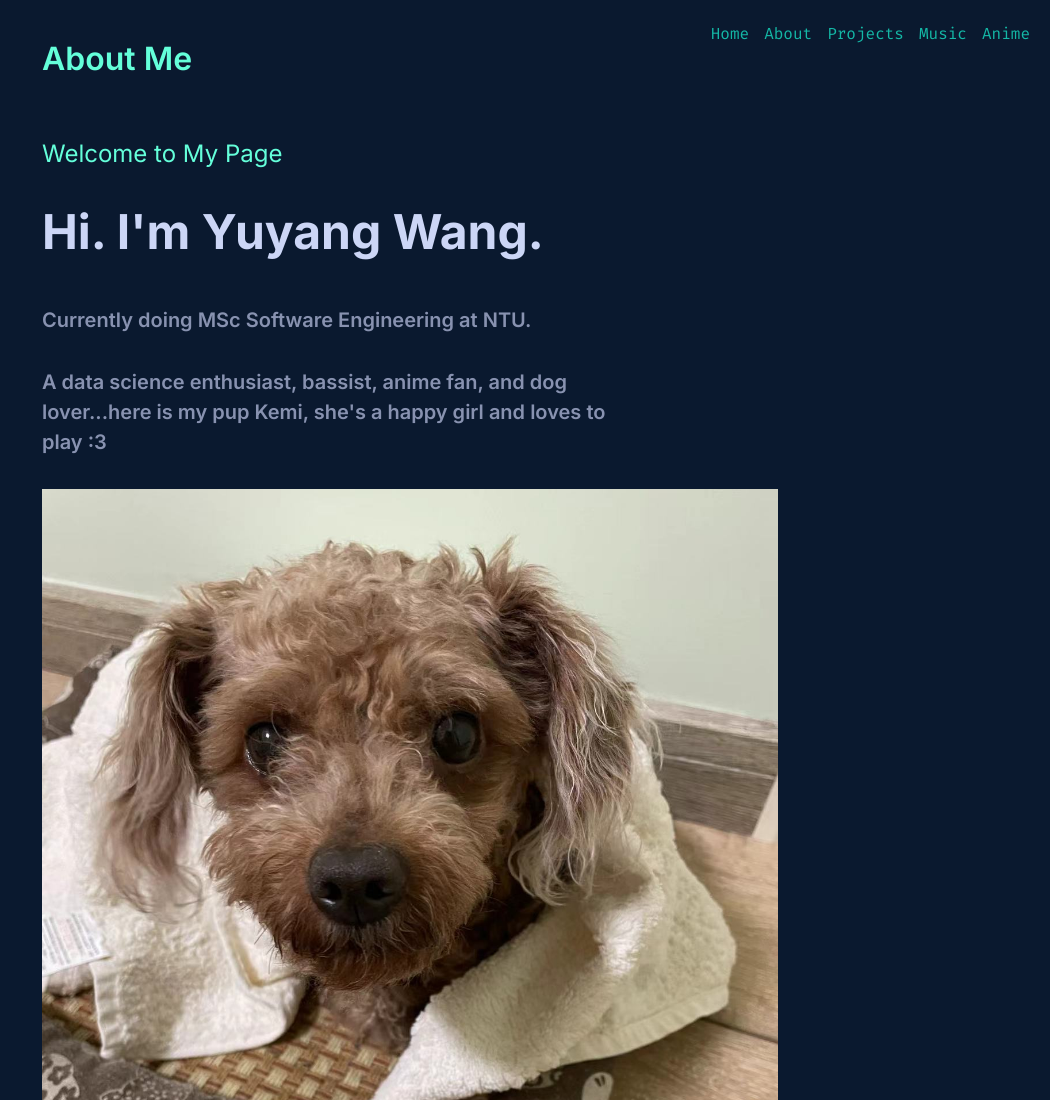
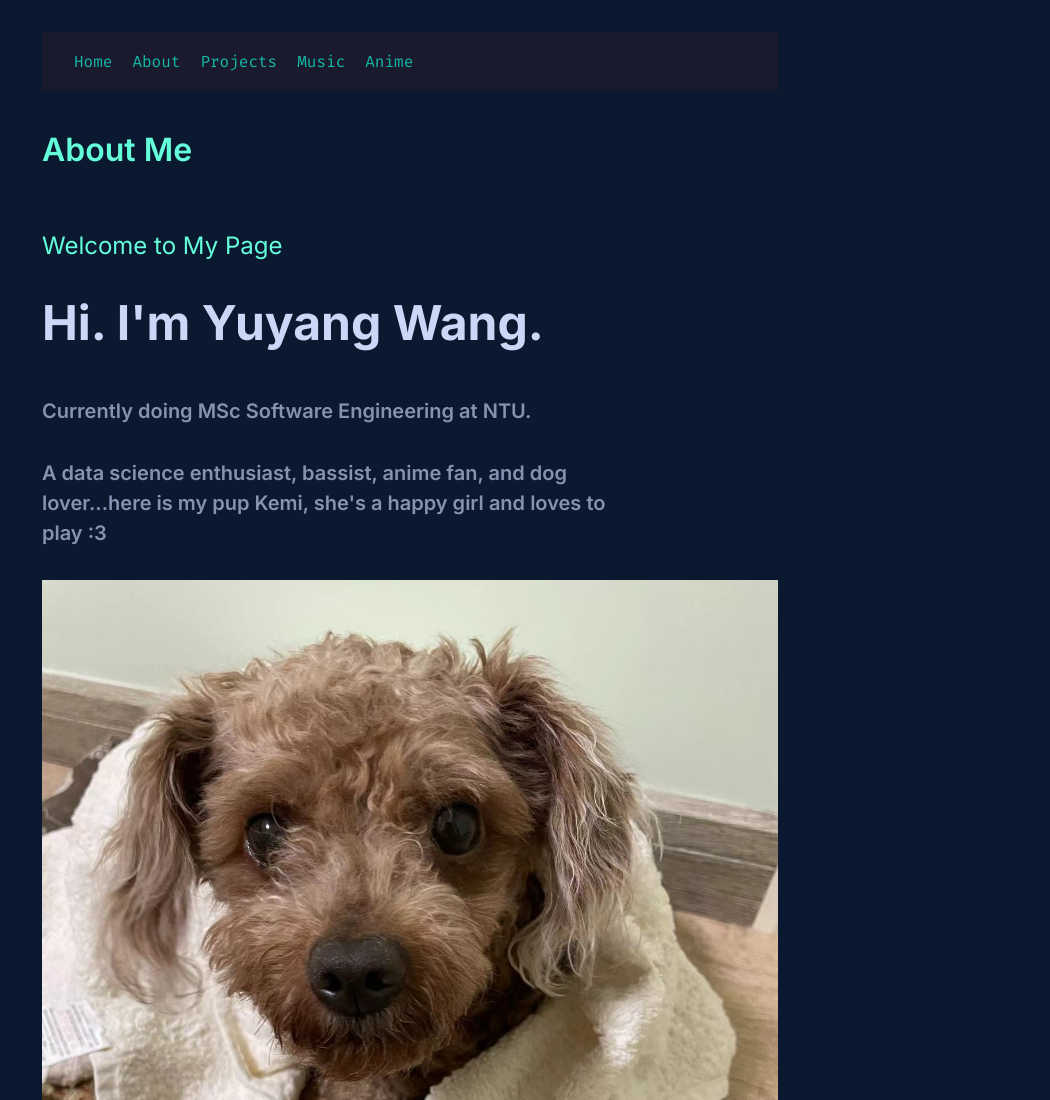
Before and after one commit to Haru-Tachibana/about-me, a Gatsby site: page / in a window 1280 px wide. Shown: the top 1100 px of the page, without its empty margins (230-1280 px from the left). Built offline with nearby package versions, Linux system fonts and the light colour scheme; Gatsby itself is replaced by a stand-in of ours.

Commit message:
new NavBar

```diff
--- a/src/components/NavBar.css
+++ b/src/components/NavBar.css
@@ -1,9 +1,10 @@
 .nav {
-  position: absolute;
-  top: 20px;
-  right: 20px;
   display: flex;
-  gap: 15px;
+  gap: 20px;
+  background-color: #1a1a2e; /* dark navy background */
+  padding: 1rem 2rem;        /* space inside navbar */
+  position: relative;
+  margin-bottom: 2rem;       /* remove absolute to keep navbar at top */
 }
 
 .nav a {
@@ -15,3 +16,14 @@
 .nav a:hover {
   color: #3B82F6; /* blue */
 }
+
+
+.nav a {
+  color: #14B8A6; /* teal */
+  text-decoration: none;
+  font-family: 'Fira Mono', monospace;
+}
+
+.nav a:hover {
+  color: #3B82F6; /* blue */
+}
--- a/src/components/NavBar.js
+++ b/src/components/NavBar.js
@@ -1,6 +1,6 @@
 import * as React from 'react'
 import { Link } from 'gatsby'
-import './NavBar.css'  // we'll create this CSS next
+import './NavBar.css'
 
 const NavBar = () => {
   return (
```
